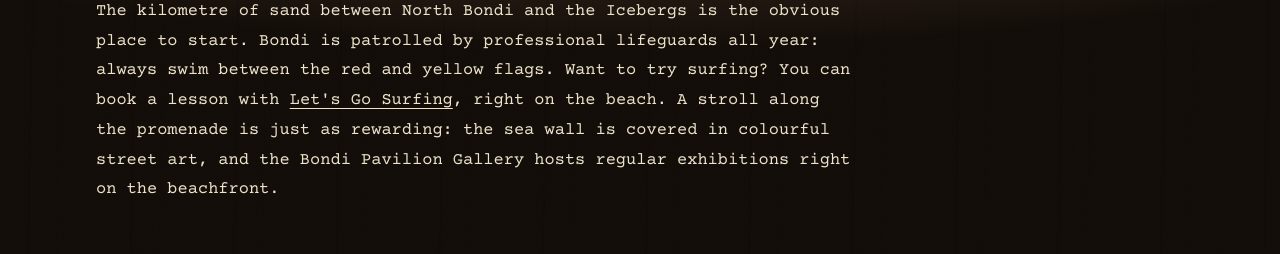
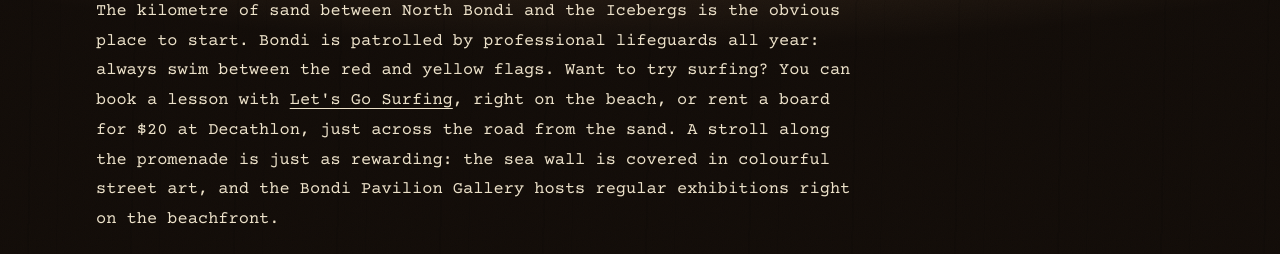
Before and after one commit to bondihunts/magnifying-society, a plain HTML site: page things-to-do-in-bondi.html in a window 1280 px wide. Shown: the part 378-632 px from the top of the page. Drawn offline with nearby package versions, Linux system fonts and the light colour scheme.

Commit message:
Bondi guide: Decathlon board rental
Co-Authored-By: Claude Opus 5.5 <noreply@anthropic.com>
Claude-Session: https://claude.ai/code/session_014KrvBtASwLBjUy4TYyUEGa

```diff
--- a/things-to-do-in-bondi.html
+++ b/things-to-do-in-bondi.html
@@ -199,7 +199,7 @@ header.top nav{order:3;width:100%}
   <p class="lede">Here's how to make the most of a day there, from the classics to the corners locals keep to themselves.</p>
 
   <h2>1. Swim, surf or just watch the beach</h2>
-  <p>The kilometre of sand between North Bondi and the Icebergs is the obvious place to start. Bondi is patrolled by professional lifeguards all year: always swim between the red and yellow flags. Want to try surfing? You can book a lesson with <a href="https://letsgosurfing.com.au/" rel="noopener">Let's Go Surfing</a>, right on the beach. A stroll along the promenade is just as rewarding: the sea wall is covered in colourful street art, and the Bondi Pavilion Gallery hosts regular exhibitions right on the beachfront.</p>
+  <p>The kilometre of sand between North Bondi and the Icebergs is the obvious place to start. Bondi is patrolled by professional lifeguards all year: always swim between the red and yellow flags. Want to try surfing? You can book a lesson with <a href="https://letsgosurfing.com.au/" rel="noopener">Let's Go Surfing</a>, right on the beach, or rent a board for $20 at Decathlon, just across the road from the sand. A stroll along the promenade is just as rewarding: the sea wall is covered in colourful street art, and the Bondi Pavilion Gallery hosts regular exhibitions right on the beachfront.</p>
 
   <h2>2. Bondi Icebergs and the ocean pool</h2>
   <p>At the southern end of the beach, the Icebergs pool is the most photographed swimming pool in Australia, with waves breaking right over its edge. Entry is $10, which also gives you access to the café and the sauna. For an extra fee, there's also a gym with an incredible view over the bay. The club next door has one of the best views in Sydney for a drink.</p>
```
